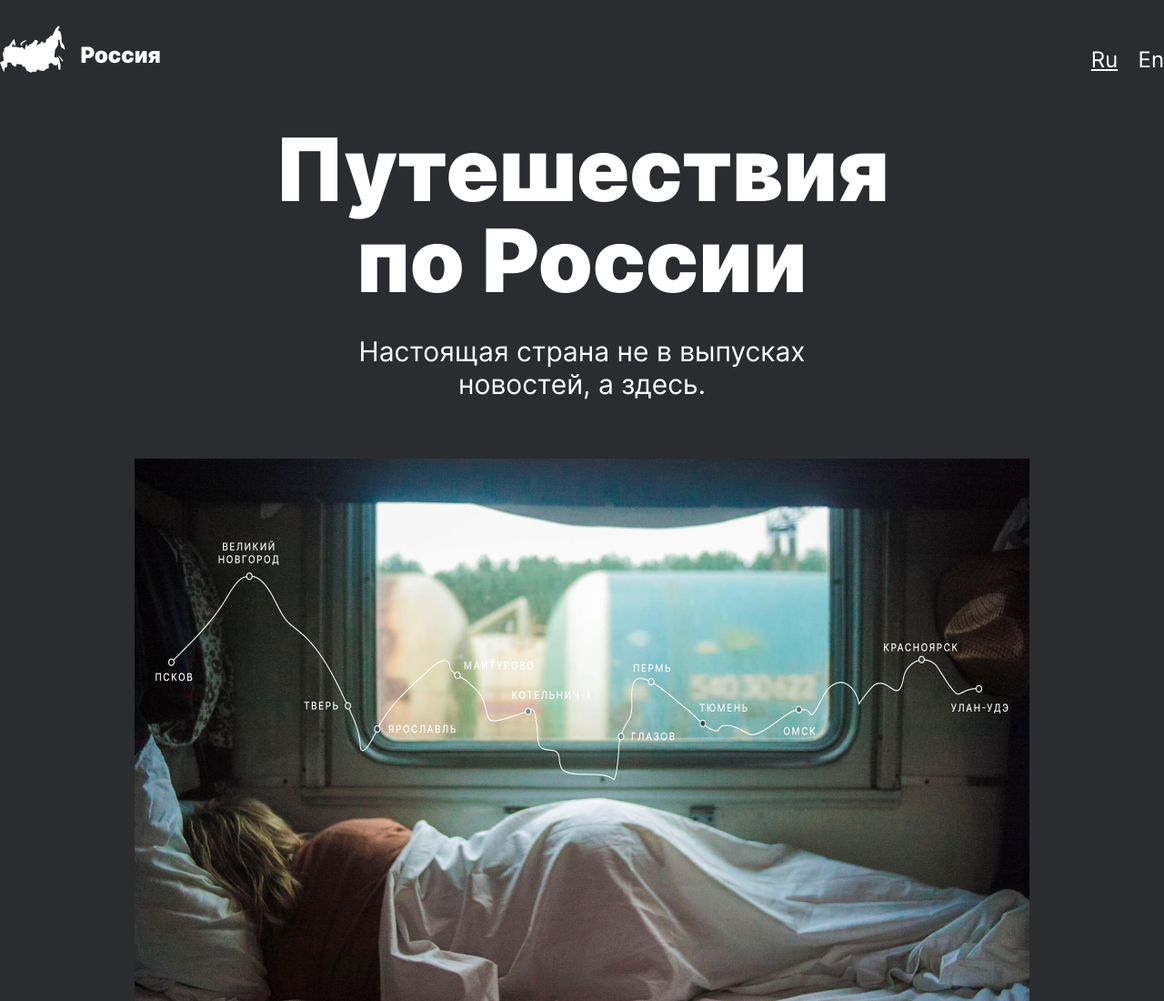
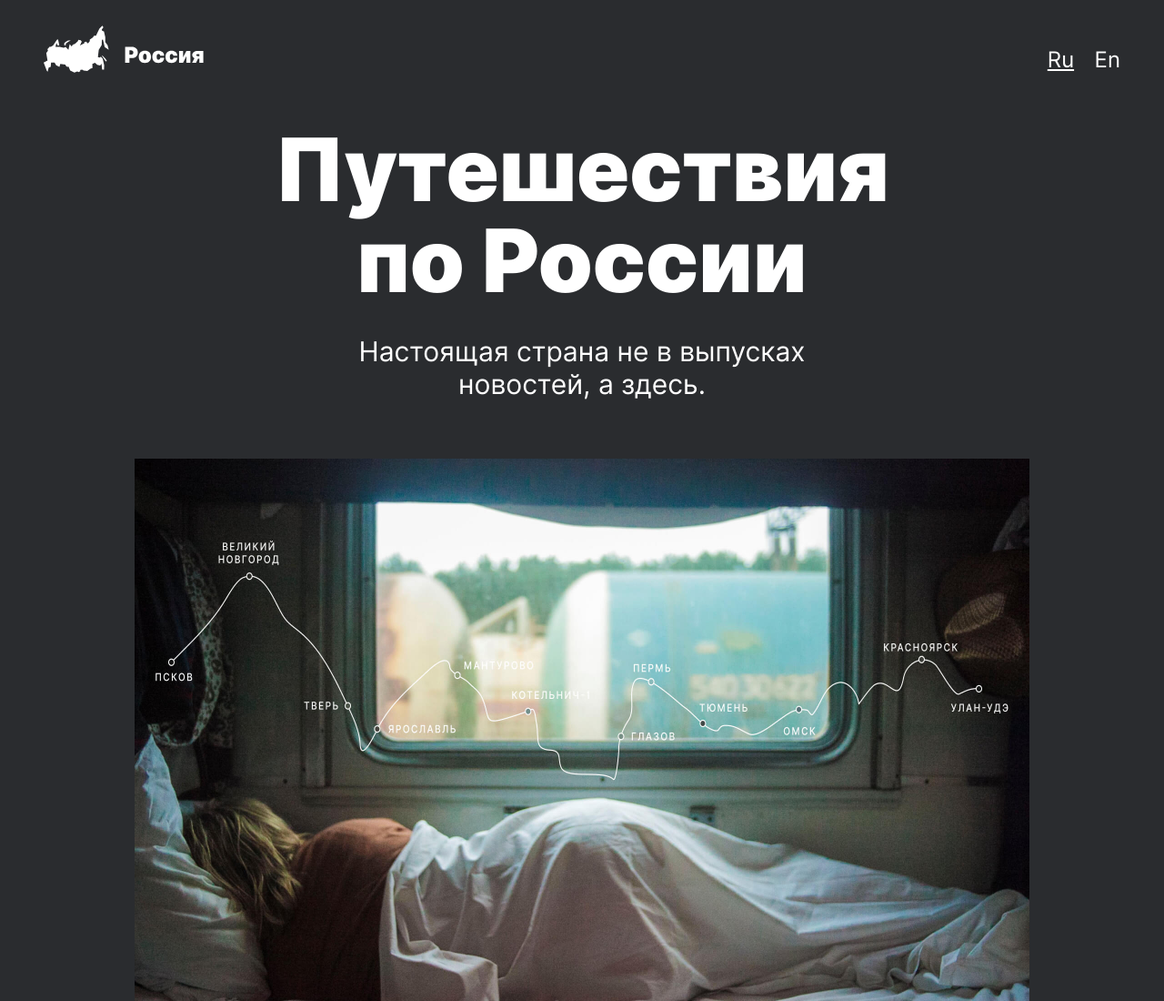
Before and after one commit to MarzipanMsk/russian-travel, a plain HTML site: page index.html in a window 1280 px wide. Shown: the top 1100 px of the page at 91% size. Drawn offline with Linux system fonts and the light colour scheme.

Commit message:
russian-travel

```diff
--- a/blocks/header/header.css
+++ b/blocks/header/header.css
@@ -1,7 +1,7 @@
 .header {
     display: flex;
     justify-content: space-between;
-    width: 100%;
+    width: 1184px;
     margin: 28px auto 56px auto;
 }
 
```
